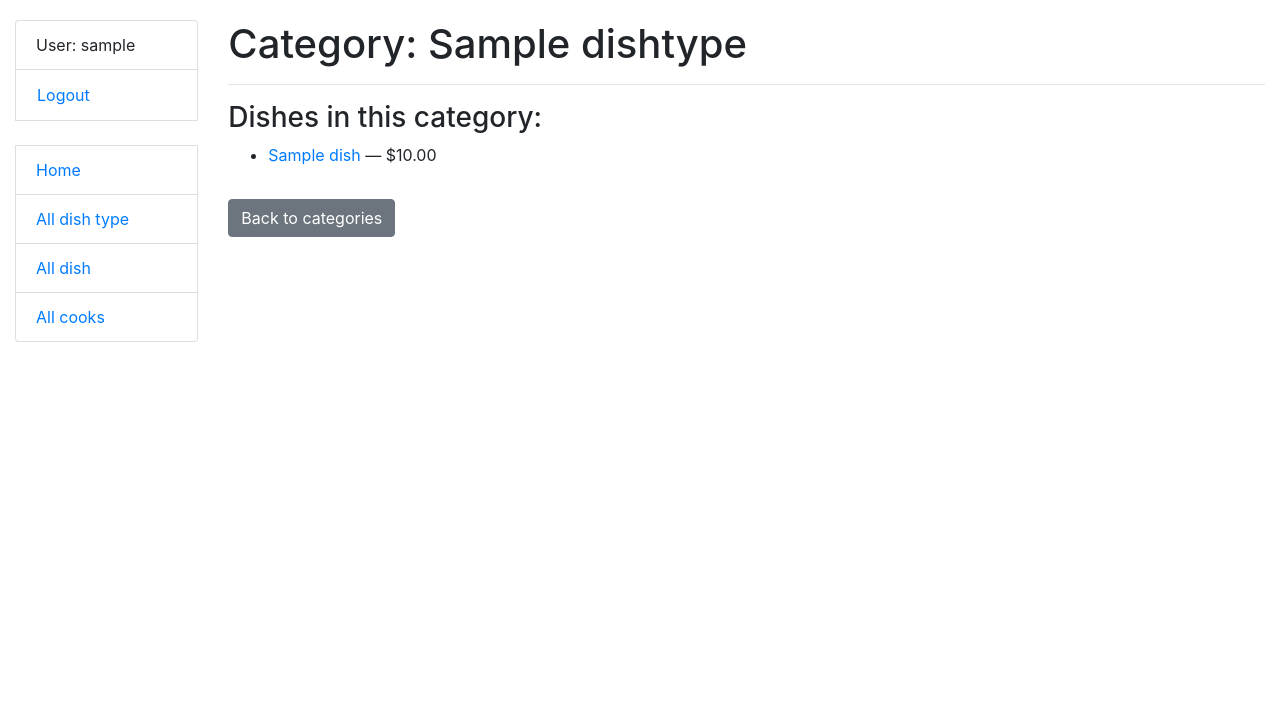
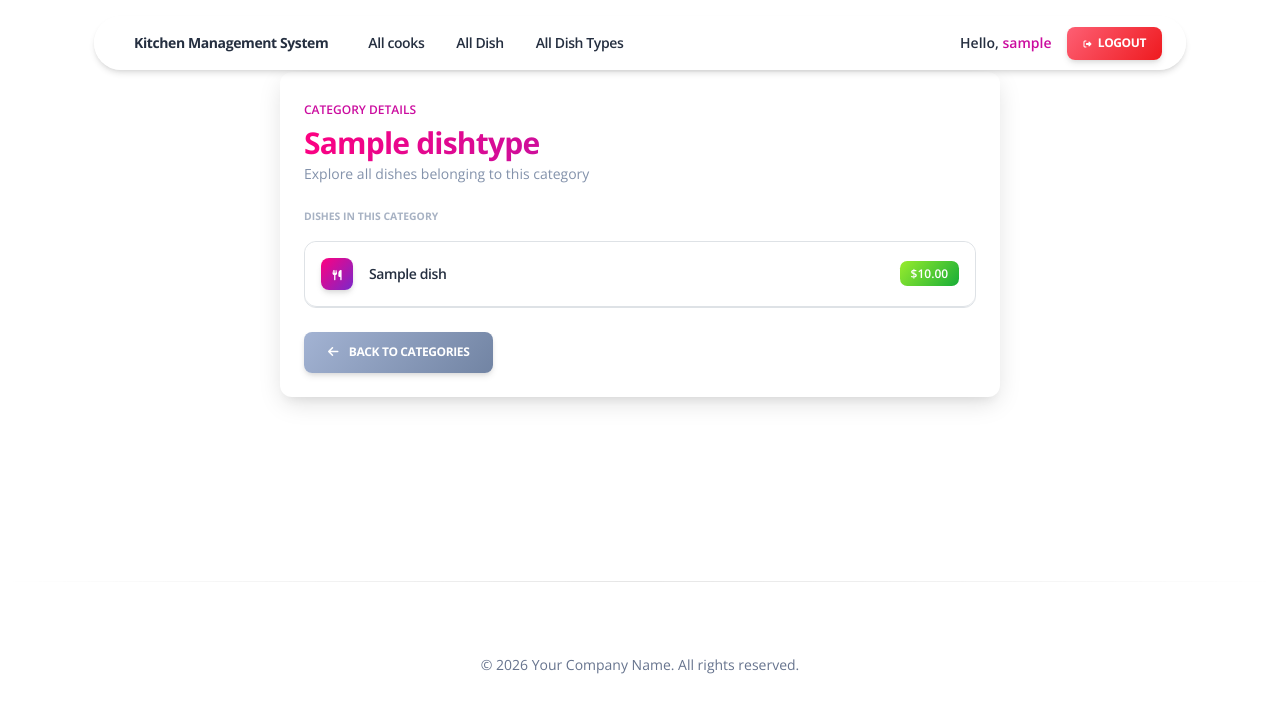
Before and after one commit to SerhiiAm/kitchen-management-system, a Django app: page /menu/dish-types/1/ in a window 1280 px wide. Shown: the top 713 px of the page. Run offline with Django 5.2, Linux system fonts and the light colour scheme; a user stored in the database is signed in; tables that the repository leaves empty hold one stand-in row (values such as "Sample post"); some libraries are stand-ins or nearby versions.

Commit message:
Update  dish_detail.html and dish_type.html pages

```diff
--- a/templates/kitchen/dish_detail.html
+++ b/templates/kitchen/dish_detail.html
@@ -78,7 +78,7 @@
                       <p class="text-dark font-weight-bold text-sm mb-0">
                         {{ cook.username }}
                         <span class="text-muted font-weight-normal ms-1">
-                          ({% if cook.first_name %}{{ cook.first_name }} {{ cook.last_name }}{% else %}No Name{% endif %})
+                          {% if cook.first_name or cook.last_name %}({{ cook.get_full_name }}){% else %}(No Name){% endif %}
                         </span>
                       </p>
                     </div>
--- a/templates/kitchen/dish_type_detail.html
+++ b/templates/kitchen/dish_type_detail.html
@@ -1,26 +1,73 @@
-{% extends "base.html" %}
+{% extends "layouts/base-presentation.html" %}
+
+{% block title %}Category: {{ dish_type.name }}{% endblock %}
 
 {% block content %}
-  <h1>Category: {{ dish_type.name }}</h1>
-  <hr>
+  <section class="py-5 m-4">
+    <div class="container">
+      <div class="row justify-content-center">
+        <div class="col-lg-8 col-12">
 
-  <h3>Dishes in this category:</h3>
+          <div class="card shadow-lg border-radius-lg bg-white mb-4">
+
+            <div class="card-header bg-transparent pb-0 border-bottom-0">
+              <span class="text-xs font-weight-bold text-uppercase text-primary">Category Details</span>
+              <h3 class="font-weight-bolder text-gradient text-primary m-0">
+                {{ dish_type.name }}
+              </h3>
+              <p class="text-sm text-secondary mb-0">Explore all dishes belonging to this category</p>
+            </div>
+
+            <div class="card-body">
+              <h6 class="text-uppercase text-secondary text-xxs font-weight-bolder opacity-7 mb-3">Dishes in this
+                category</h6>
+
               {% if dish_type.dishes.all %}
-    <ul>
+                <div class="list-group list-group-flush border-radius-lg border">
                   {% for dish in dish_type.dishes.all %}
-        <li>
-          <a href="{% url 'kitchen:dish-detail' pk=dish.id %}">
+                    <div
+                        class="list-group-item d-flex justify-content-between align-items-center py-3 border-bottom border-gray-100">
+                      <div class="d-flex align-items-center">
+                        <div
+                            class="icon icon-shape icon-sm shadow border-radius-md bg-gradient-primary text-center me-3 d-flex align-items-center justify-content-center"
+                            style="width: 32px; height: 32px;">
+                          <i class="fas fa-utensils text-white text-xs opacity-10"></i>
+                        </div>
+                        <h6 class="mb-0 text-sm font-weight-bold">
+                          <a href="{% url 'kitchen:dish-detail' pk=dish.id %}"
+                             class="text-dark type-link text-primary-hover">
                             {{ dish.name }}
                           </a>
-          — ${{ dish.price }}
-        </li>
+                        </h6>
+                      </div>
+                      <span class="badge badge-sm bg-gradient-success font-weight-bold">
+                      ${{ dish.price }}
+                    </span>
+                    </div>
                   {% endfor %}
-    </ul>
+                </div>
               {% else %}
-    <p>There are no dishes in this category yet.</p>
+                <div class="text-center py-5 border border-dashed border-radius-lg">
+                  <div
+                      class="icon icon-shape icon-lg shadow border-radius-md bg-gradient-secondary text-center mb-3 mx-auto d-flex align-items-center justify-content-center">
+                    <i class="fas fa-folder-open text-white opacity-10"></i>
+                  </div>
+                  <p class="text-sm font-weight-bold text-secondary mb-0">There are no dishes in this category yet.</p>
+                </div>
               {% endif %}
 
-  <a href="{% url 'kitchen:dish-type-list' %}" class="btn btn-secondary mt-3">
-    Back to categories
+              <div class="d-flex justify-content-start mt-4">
+                <a href="{% url 'kitchen:dish-type-list' %}" class="btn bg-gradient-secondary mb-0">
+                  <i class="fas fa-arrow-left me-2 text-xs"></i> Back to categories
                 </a>
+              </div>
+
+            </div>
+
+          </div>
+
+        </div>
+      </div>
+    </div>
+  </section>
 {% endblock %}
```
Lines whose indentation alone changed are shown as unchanged.
